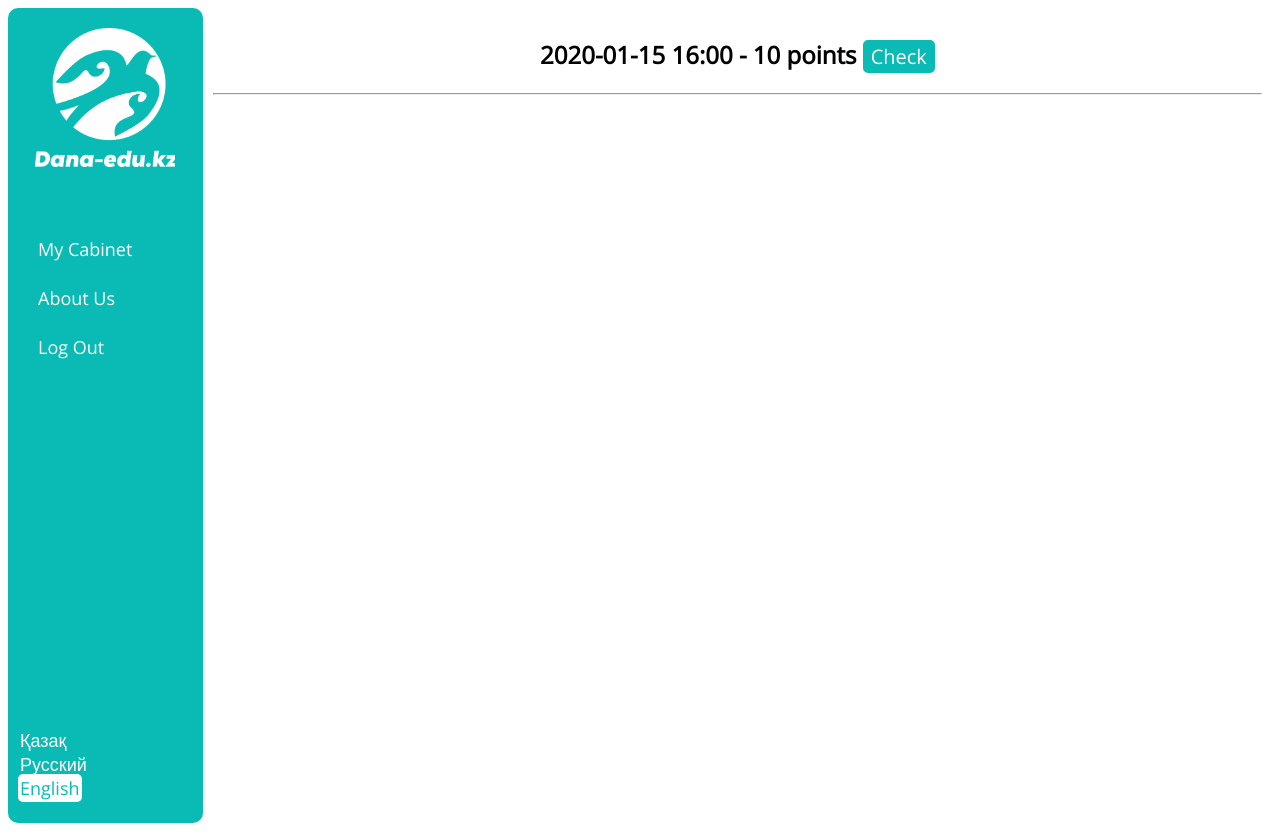
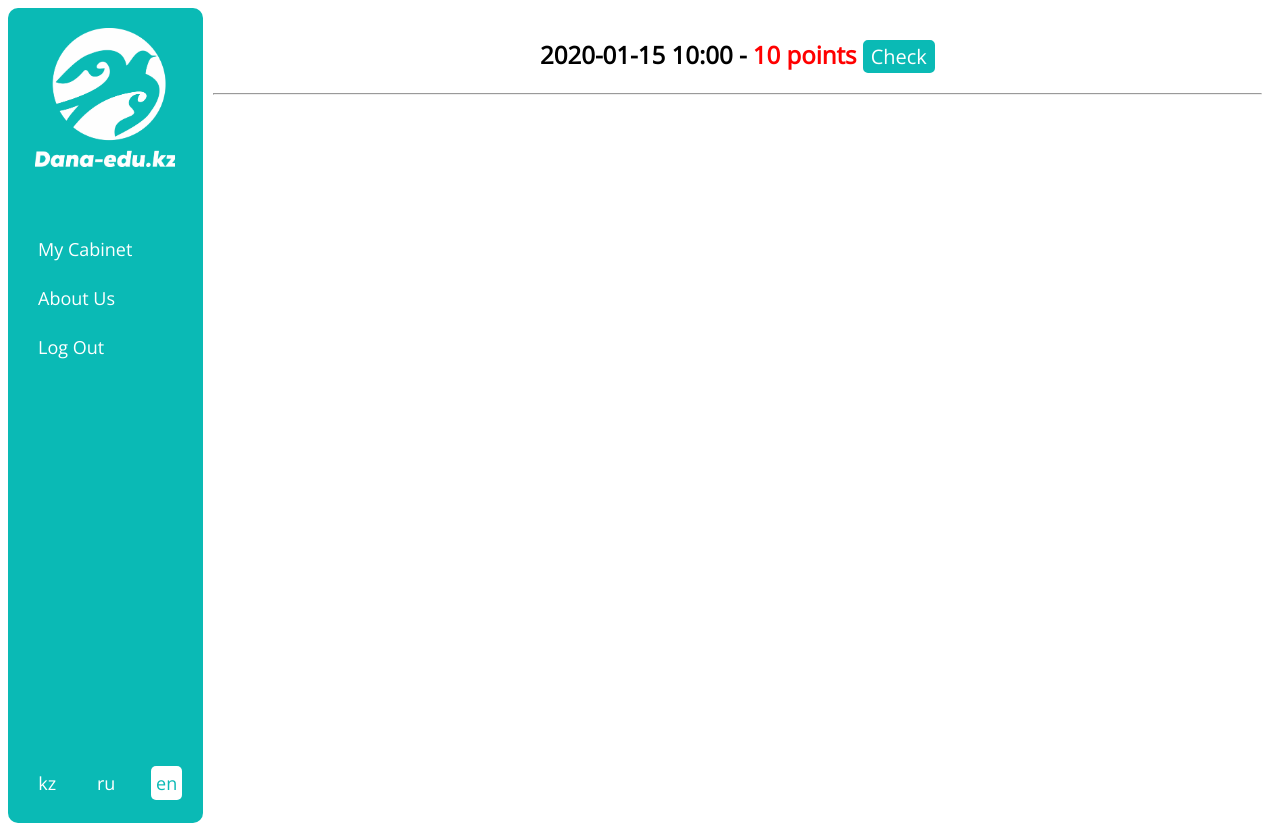
Before and after one commit to AmeAya/dana-edu, a Django app: page /en/exam_results in a window 1280 px wide. Run offline with Django 4.2, Linux system fonts and the light colour scheme; a user stored in the database is signed in; tables that the repository leaves empty hold one stand-in row (values such as "Sample post"); parts of the project's set-up code (start-up, migrations or seed data) failed here and were passed over.

Commit message:
fixed languages buttons

```diff
--- a/core/settings.py
+++ b/core/settings.py
@@ -126,7 +126,7 @@ TIME_ZONE = 'Asia/Almaty'
 
 USE_I18N = True
 
-USE_TZ = True
+USE_TZ = False
 
 
 # Static files (CSS, JavaScript, Images)
--- a/examapp/models.py
+++ b/examapp/models.py
@@ -127,6 +127,7 @@ class Result(models.Model):
     points = models.PositiveSmallIntegerField(default=0)
     questions = models.ManyToManyField('Question', blank=True)
     answers = models.ManyToManyField('PupilAnswer', blank=True)
+    is_violated = models.BooleanField(default=False)
 
     def __str__(self):
         return self.user.surname + ' ' + self.user.name + ' ' + str(self.points)
--- a/examapp/urls.py
+++ b/examapp/urls.py
@@ -15,6 +15,7 @@ urlpatterns = [
     path('exam', examView, name='exam_url'),
     path('exam_init', examInitView, name='exam_init_url'),
     path('end_exam', endExamView, name='end_exam_url'),
+    path('end_exam_violated', endExamViolatedView, name='end_exam_violated_url'),
     path('exam_result/<int:pk>', examResultView, name='exam_result_url'),
     path('exam_results', examResultsView, name='exam_results_url'),
     path('get_area_by_region', GetAreaByRegion.as_view(), name='get_area_by_region_url'),
--- a/examapp/views.py
+++ b/examapp/views.py
@@ -144,6 +144,24 @@ def endExamView(request):
 
 
 @login_required(login_url='login_url')
+def endExamViolatedView(request):
+    current_exam = CurrentExam.objects.get(user=request.user)
+    starts_at = ExamForGroup.objects.filter(group=request.user.group).latest('pk').starts_at
+    result = Result(user=request.user, variant=current_exam.variant, starts_at=starts_at, ends_at=timezone.now())
+    result.points = 0
+    result.is_violated = True
+    result.save()
+
+    current_exam.delete()
+
+    exam_group = ExamForGroup.objects.filter(group=request.user.group).latest('pk')
+    exam_group.ended_users.add(request.user)
+    exam_group.save()
+
+    return redirect('exam_results_url')
+
+
+@login_required(login_url='login_url')
 def examView(request):
     subjects = CurrentExam.objects.filter(user=request.user).latest('pk').subjects
     ends_at = ExamForGroup.objects.filter(group=request.user.group).latest('pk').ends_at
@@ -236,6 +254,7 @@ def examResultView(request, pk):
             if subject['subject'] == question.subject:
                 subject['questions'].append(this_question)
     context = {
+        'is_violated': result.is_violated,
         'results': results,
         'variant': result.variant,
         'points': result.points,
--- a/static/css/style.css
+++ b/static/css/style.css
@@ -1,4 +1,14 @@
 @import url('https://fonts.googleapis.com/css2?family=Open+Sans&display=swap');
+
+html {
+    user-select: none;
+}
+
+@media print {
+    html, body {
+       display: none;  /* hide whole page */
+    }
+}
 
 .wrapper{
     display: flex;
@@ -252,10 +262,17 @@ h1{
 .language_link{
     text-decoration: none;
     border-radius: 5px;
-    padding: 2px;
+    padding: 5px;
 }
 
 .languages{
+    display: flex;
+    flex-direction: row;
+    justify-content: space-evenly;
+    bottom: 0;
+}
+
+.bottom{
     position: absolute;
     bottom: 0;
 }
--- a/templates/base.html
+++ b/templates/base.html
@@ -21,19 +21,29 @@
             {% get_current_language as CURRENT_LANGUAGE %}
             {% get_available_languages as AVAILABLE_LANGUAGES %}
             {% get_language_info_list for AVAILABLE_LANGUAGES as languages %}
+            <div class="bottom" id="bottom">
                 <div class="languages">
                     {% for language in languages %}
                         {% if language.code == CURRENT_LANGUAGE %}
                             <a href="/{{ language.code }}/" class="active language_link">
-                            {{ language.name_local }}
+                                {% if language.code == 'kk' %}
+                                    kz
+                                {% else %}
+                                    {{ language.code }}
+                                {% endif %}
                             </a>
                         {% else %}
                             <a href="/{{ language.code }}/" class="language_link">
-                            {{ language.name_local }}
+                                {% if language.code == 'kk' %}
+                                    kz
+                                {% else %}
+                                    {{ language.code }}
+                                {% endif %}
                             </a>
                         {% endif %}
                         <br>
                     {% endfor %}
+                </div>
             </div>
         </div>
         <div id="content" class="content" align="center">
@@ -42,6 +52,10 @@
         </div>
     </div>
     <script>
+        window.onload = (event) => {
+             var w = document.getElementById('sidebar').offsetWidth
+            document.getElementById('bottom').setAttribute("style","width:"+w+"px");
+        };
         document.querySelectorAll(".nav-link").forEach((link) => {
             if (link.href === window.location.href) {
                 link.classList.add("active");
--- a/templates/exam_result_page.html
+++ b/templates/exam_result_page.html
@@ -4,6 +4,9 @@
     <div align="center" style="font-size: 18px;">
         <h1 align="center" style="margin-top: 5px;">{{ variant }}</h1>
         <h2>{{ starts_at }}</h2>
+        {% if is_violated %}
+            <h2 style="color: red;">{{ points }} {% trans 'points' %} - {% trans 'Exam rules was Violated!' %}</h2>
+        {% else %}
             <h2>{{ points }} {% trans 'points' %}</h2>
             {% for result in results %}
                 <div class="pupil_result" style="cursor: pointer;" onclick="changeHiddenDiv({{ result.subject.id }})">
@@ -48,6 +51,7 @@
                 {% endfor %}
                 </div>
             {% endfor %}
+        {% endif %}
     </div>
     <script>
         function changeHiddenDiv(div_id){
--- a/templates/exam_results_page.html
+++ b/templates/exam_results_page.html
@@ -2,10 +2,17 @@
 {% load i18n %}
 {% block content %}
     {% for result in results %}
+        {% if result.is_violated %}
         <h2>
-            {{ result.starts_at|date:'Y-m-d H:i' }} - {{ result.points }} {% trans 'points' %}
+            {{ result.starts_at|date:'Y-m-d H:i' }} - <span style="color: red;">{{ result.points }} {% trans 'points' %}</span>
             <button class="btn" onclick="location.href='{% url 'exam_result_url' result.id %}'">{% trans 'Check' %}</button>
         </h2>
+        {% else %}
+        <h2>
+            {{ result.starts_at|date:'Y-m-d H:i' }} - <span>{{ result.points }} {% trans 'points' %}</span>
+            <button class="btn" onclick="location.href='{% url 'exam_result_url' result.id %}'">{% trans 'Check' %}</button>
+        </h2>
+        {% endif %}
         <hr>
     {% endfor %}
 {% endblock content %}
```
Also changed, not shown: templates/exam_page.html (+7 -0 lines), test.html (added, +18 -0 lines), examapp/migrations/0035_result_is_violated.py (added). Lines whose indentation alone changed are shown as unchanged.
